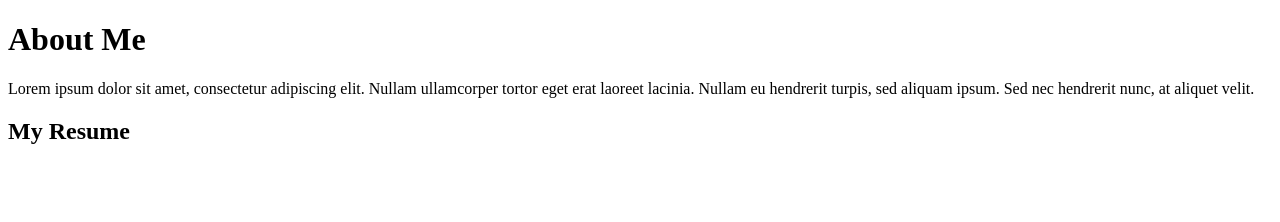
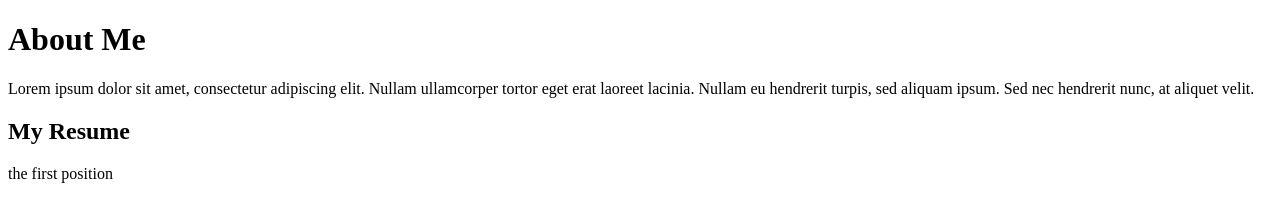
Before and after one commit to AllenIverson215/GitPractice, a plain HTML site: page index.html in a window 1280 px wide. Drawn offline with Linux system fonts and the light colour scheme.

Commit message:
updated html

```diff
--- a/index.html
+++ b/index.html
@@ -11,6 +11,9 @@
 		Nullam eu hendrerit turpis, sed aliquam ipsum.
 		Sed nec hendrerit nunc, at aliquet velit.</p>
       <h2>My Resume</h2>
+            <p>
+               the first position
+            </p>
    </body>
 
 </html>
```
Also changed, not shown: 1 other file.
